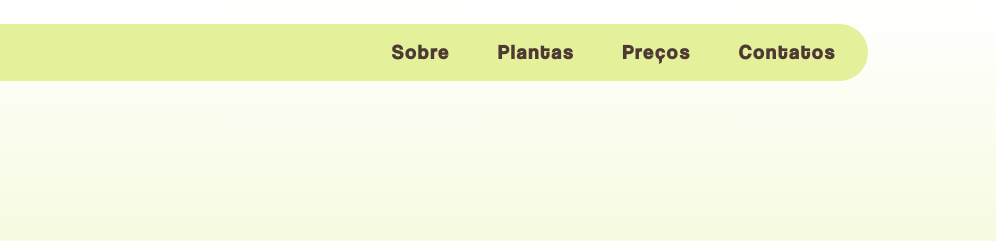
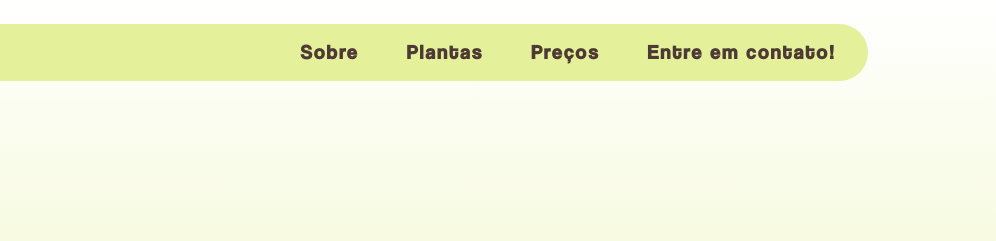
Before and after one commit to jacksonMarcelinoFreitas/NaturePlan, a plain HTML site: page contato.html in a window 1280 px wide. Shown: the top 241 px of the page, 284-1280 px from the left. Drawn offline with Linux system fonts and the light colour scheme.

Commit message:
add navbar of contact

```diff
--- a/contato.html
+++ b/contato.html
@@ -35,7 +35,7 @@
                             <a href="sobre.html">Sobre</a>
                             <a href="main.html">Plantas</a>
                             <a href="prices.html">Preços</a>
-                            <a href="contato.html">Contatos</a>
+                            <a href="formulario.html">Entre em contato!</a>
                         </div>
                     </div>
             </header>
```
